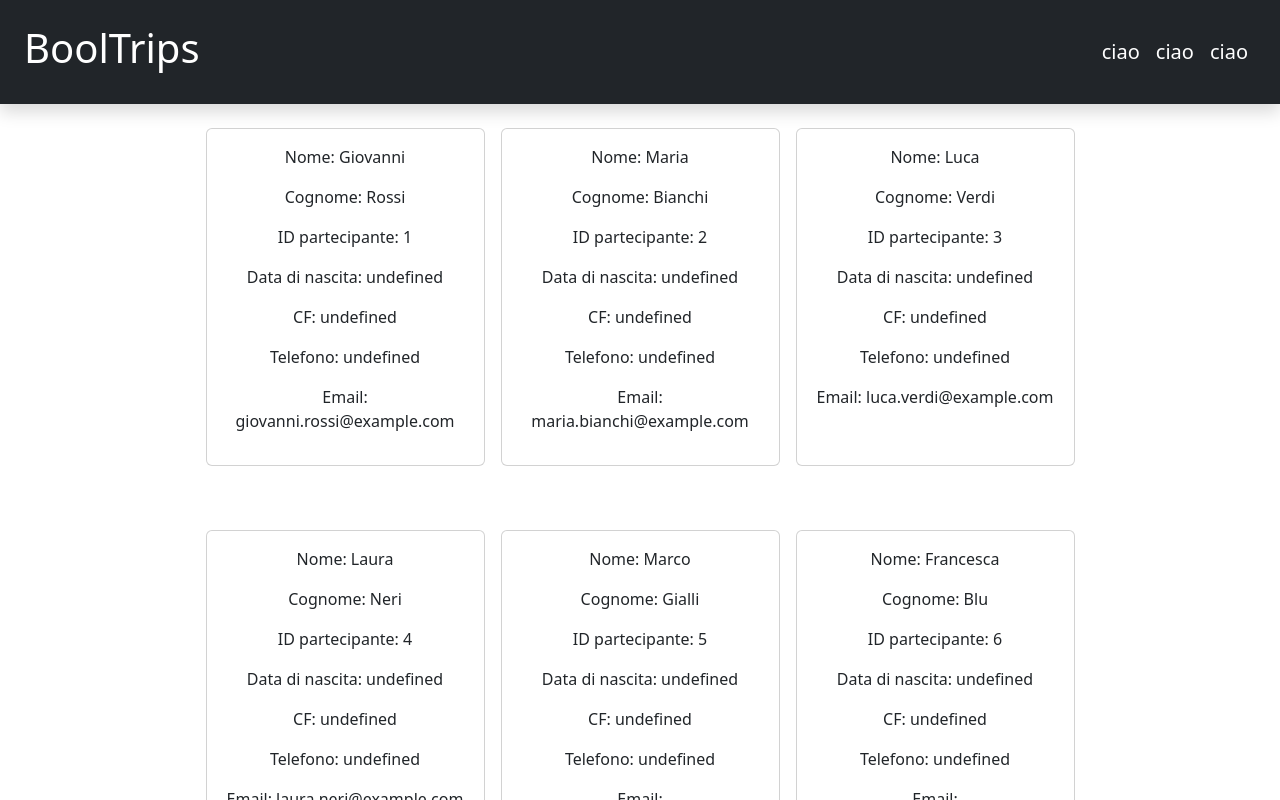
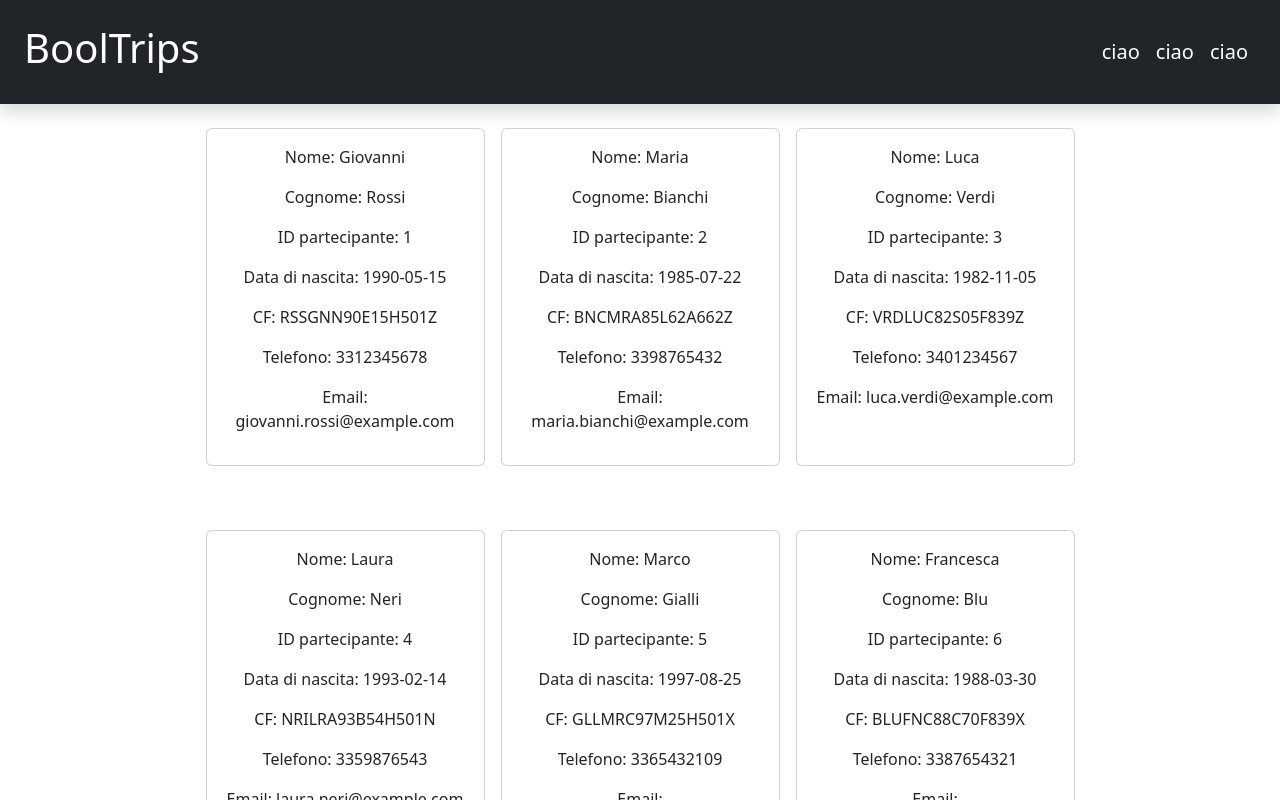
Before and after one commit to Pietroo03/Web-App-Gite, a React (Vite) app: page /trip/1 in a window 1280 px wide. Shown: the top 800 px of the page. Built offline with nearby package versions, Linux system fonts and the light colour scheme.

Commit message:
fix single card trip

```diff
--- a/src/components/SingleTripCard.jsx
+++ b/src/components/SingleTripCard.jsx
@@ -5,9 +5,9 @@ export default function SingleTripsCard({ participant }) {
                 <p>{`Nome: ${participant.nome}`}</p>
                 <p>{`Cognome: ${participant.cognome}`}</p>
                 <p>{`ID partecipante: ${participant.id}`}</p>
-                <p>{`Data di nascita: ${participant.data_nascita}`}</p>
-                <p>{`CF: ${participant.cf}`}</p>
-                <p>{`Telefono: ${participant.telefono}`}</p>
+                <p>{`Data di nascita: ${participant.dataNascita}`}</p>
+                <p>{`CF: ${participant.codiceFiscale}`}</p>
+                <p>{`Telefono: ${participant.numeroTelefono}`}</p>
                 <p>{`Email: ${participant.email}`}</p>
             </div>
         </div>
```
